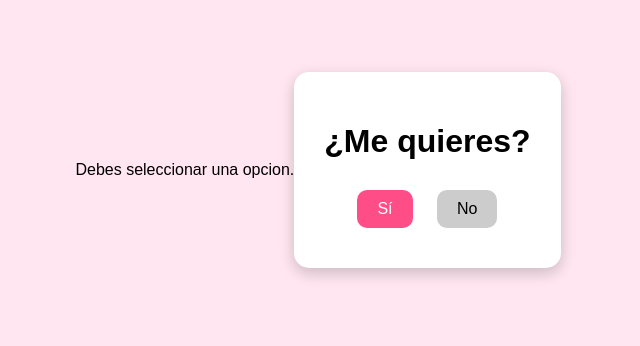
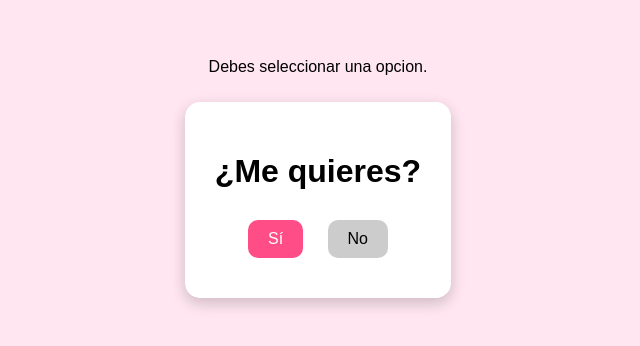
Before and after one commit to kristiandariocaicedomuneton-prog/Paraangelagithub.io, a plain HTML site: page index.html in a window 1280 px wide. Shown: the part 238-584 px from the top of the page, without its empty margins (322-962 px from the left). Drawn offline with Linux system fonts and the light colour scheme.

Commit message:
Refactor HTML structure with grid layout

```diff
--- a/index.html
+++ b/index.html
@@ -42,14 +42,21 @@
       max-width: 250px;
       border-radius: 15px;
     }
+    .contenedor {
+      display: grid;
+      grid-template-rows: auto auto; /* dos filas */
+      gap: 10px; /* espacio entre el p y el div (opcional) */
+    }
   </style>
 </head>
 <body>
-  <p>Debes seleccionar una opcion.</p>
-  <div class="box" id="content">
-    <h1 id="question">¿Me quieres?</h1>
-    <button class="yes" onclick="sayYes()">Sí</button>
-    <button class="no" onclick="sayNo()">No</button>
+  <div class="contenedor">
+    <p>Debes seleccionar una opcion.</p>
+    <div class="box" id="content">
+      <h1 id="question">¿Me quieres?</h1>
+      <button class="yes" onclick="sayYes()">Sí</button>
+      <button class="no" onclick="sayNo()">No</button>
+    </div>
   </div>
 
   <script>
```
